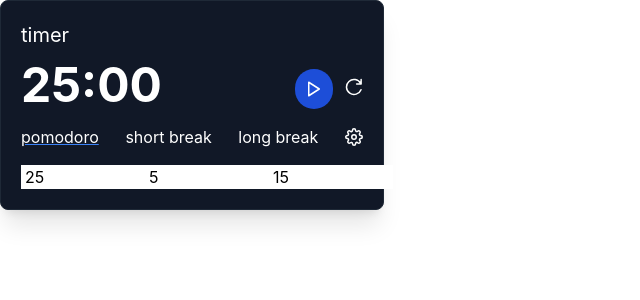
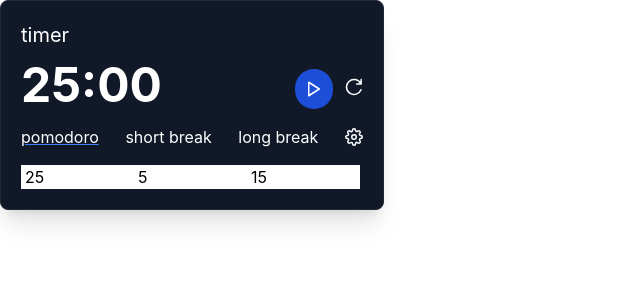
Before and after one commit to michvong/ghibli-pod, a React (Create React App) app: page /timer in a window 1280 px wide. Shown: the top 300 px of the page, without its empty margins (0-640 px from the left). Built offline with nearby package versions, Linux system fonts and the light colour scheme.

Commit message:
Adjust spacing for inputs

```diff
--- a/src/components/tools/Timer.js
+++ b/src/components/tools/Timer.js
@@ -223,14 +223,14 @@ export default function Timer() {
                 </p>
             </div> */}
 
-            <div class="flex justify-between mt-4">
+            <div class="flex justify-between mt-4 mr-12">
                 <input
                     class="pl-1"
                     name="minutes"
                     type="number"
                     value={inputPomodoroMinutes}
                     min={0}
-                    max={999999}
+                    max={99999}
                     onChange={(e) => handlePomodoroChange(e.target.value)}
                 />
 
@@ -240,7 +240,7 @@ export default function Timer() {
                     type="number"
                     value={inputShortMinutes}
                     min={0}
-                    max={999999}
+                    max={99999}
                     onChange={(e) => handleShortBreakChange(e.target.value)}
                 />
 
@@ -250,7 +250,7 @@ export default function Timer() {
                     type="number"
                     value={inputLongMinutes}
                     min={0}
-                    max={999999}
+                    max={99999}
                     onChange={(e) => handleLongBreakChange(e.target.value)}
                 />
             </div>
```
